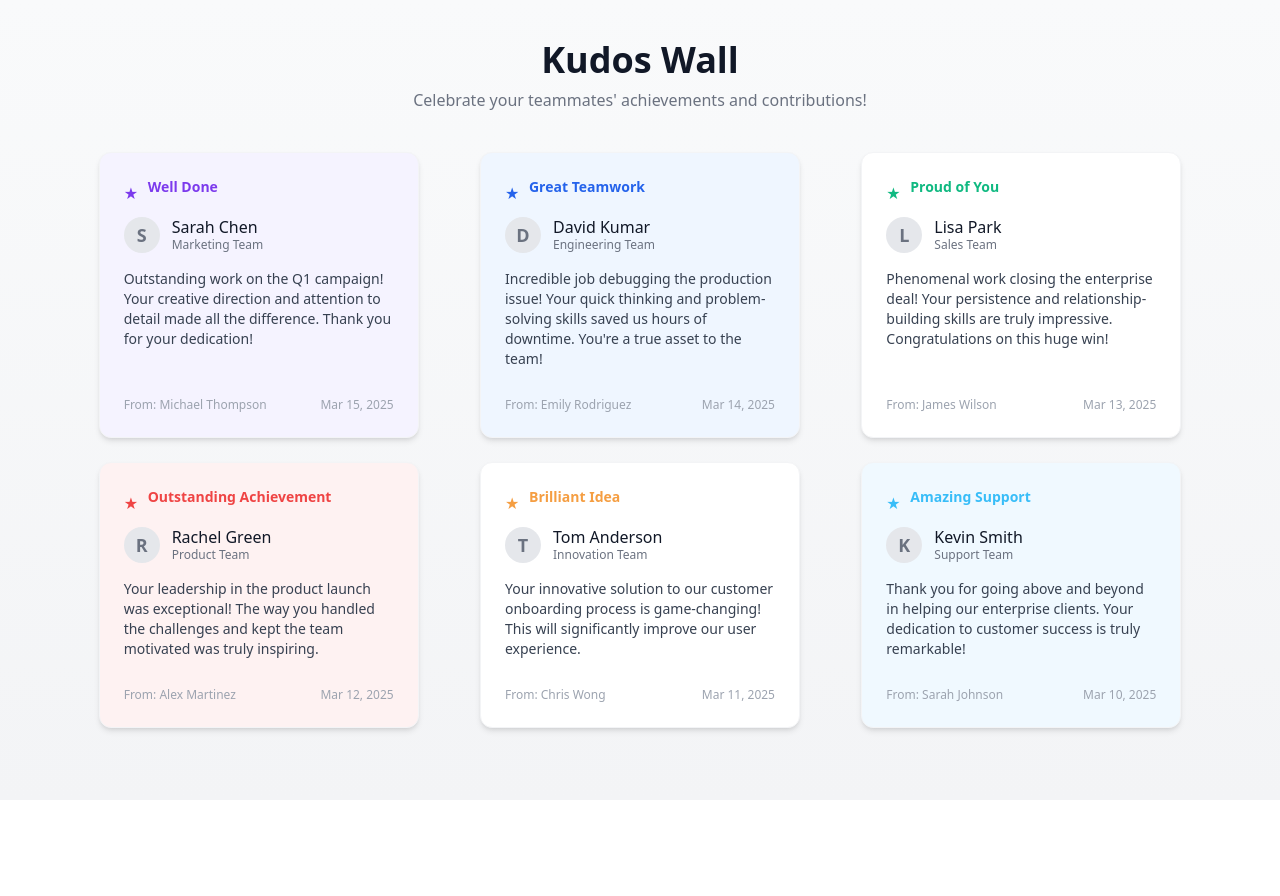
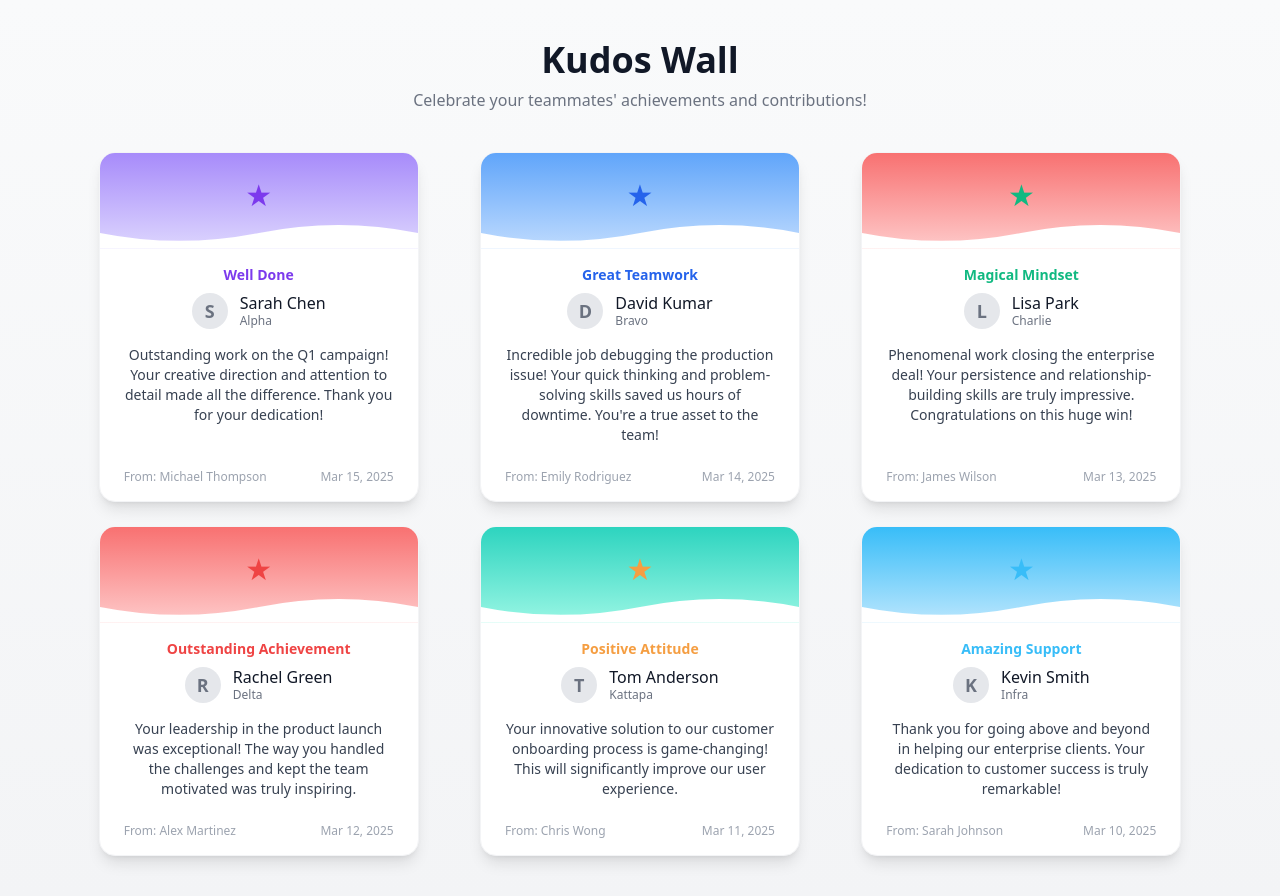
Before and after one commit to AnjaliBhansari/hackathon-frontend, a Next.js app: page / in a window 1280 px wide. Before the commit the page ends 800 px from the top, so only its background shows below. Built offline with nearby package versions, Linux system fonts and the light colour scheme.

Commit message:
fix: update home page
Signed-off-by: parth-at <parth.patel@avestatechnologies.com>

```diff
--- a/src/pages/index.tsx
+++ b/src/pages/index.tsx
@@ -1,13 +1,14 @@
 import React from "react";
 import { KudosCard } from "@/presentation/features/kudos/components/kudos-card";
+import { TEAM_OPTIONS, CATEGORY_OPTIONS } from "@/presentation/features/kudos/constants/options";
 
 // Dummy data for temporary display
 const dummyKudos = [
   {
-    category: "Well Done",
+    category: CATEGORY_OPTIONS[7].label,
     categoryValue: "well-done",
     recipientName: "Sarah Chen",
-    teamName: "Marketing Team",
+    teamName: TEAM_OPTIONS[0].label,
     message:
       "Outstanding work on the Q1 campaign! Your creative direction and attention to detail made all the difference. Thank you for your dedication!",
     senderName: "Michael Thompson",
@@ -15,10 +16,10 @@ const dummyKudos = [
     categoryColor: "#7C3AED",
   },
   {
-    category: "Great Teamwork",
+    category: CATEGORY_OPTIONS[0].label,
     categoryValue: "great-teamwork",
     recipientName: "David Kumar",
-    teamName: "Engineering Team",
+    teamName: TEAM_OPTIONS[1].label,
     message:
       "Incredible job debugging the production issue! Your quick thinking and problem-solving skills saved us hours of downtime. You're a true asset to the team!",
     senderName: "Emily Rodriguez",
@@ -26,10 +27,10 @@ const dummyKudos = [
     categoryColor: "#2563EB",
   },
   {
-    category: "Proud of You",
-    categoryValue: "proud-of-you",
+    category:  CATEGORY_OPTIONS[9].label,
+    categoryValue: "outstanding-achievement",
     recipientName: "Lisa Park",
-    teamName: "Sales Team",
+    teamName: TEAM_OPTIONS[2].label,
     message:
       "Phenomenal work closing the enterprise deal! Your persistence and relationship-building skills are truly impressive. Congratulations on this huge win!",
     senderName: "James Wilson",
@@ -37,10 +38,10 @@ const dummyKudos = [
     categoryColor: "#10B981",
   },
   {
-    category: "Outstanding Achievement",
+    category: CATEGORY_OPTIONS[8].label,
     categoryValue: "outstanding-achievement",
     recipientName: "Rachel Green",
-    teamName: "Product Team",
+    teamName: TEAM_OPTIONS[3].label,
     message:
       "Your leadership in the product launch was exceptional! The way you handled the challenges and kept the team motivated was truly inspiring.",
     senderName: "Alex Martinez",
@@ -48,10 +49,10 @@ const dummyKudos = [
     categoryColor: "#EF4444",
   },
   {
-    category: "Brilliant Idea",
-    categoryValue: "brilliant-idea",
+    category: CATEGORY_OPTIONS[6].label,
+    categoryValue: 'positive-attitude',
     recipientName: "Tom Anderson",
-    teamName: "Innovation Team",
+    teamName: TEAM_OPTIONS[4].label,
     message:
       "Your innovative solution to our customer onboarding process is game-changing! This will significantly improve our user experience.",
     senderName: "Chris Wong",
@@ -59,10 +60,10 @@ const dummyKudos = [
     categoryColor: "#F59E42",
   },
   {
-    category: "Amazing Support",
+    category: CATEGORY_OPTIONS[2].label,
     categoryValue: "amazing-support",
     recipientName: "Kevin Smith",
-    teamName: "Support Team",
+    teamName: TEAM_OPTIONS[5].label,
     message:
       "Thank you for going above and beyond in helping our enterprise clients. Your dedication to customer success is truly remarkable!",
     senderName: "Sarah Johnson",
--- a/src/presentation/features/kudos/components/kudos-card.tsx
+++ b/src/presentation/features/kudos/components/kudos-card.tsx
@@ -4,16 +4,16 @@ import React from 'react';
  * Map category values to background color classes (tailwind or custom)
  */
 const CATEGORY_BG_COLORS: Record<string, string> = {
-  'great-teamwork': 'bg-blue-50',
-  'innovation-champion': 'bg-yellow-50',
-  'amazing-support': 'bg-sky-50',
-  'leadership-excellence': 'bg-purple-50',
-  'efficiency-expert': 'bg-green-50',
-  'above-and-beyond': 'bg-pink-50',
-  'positive-attitude': 'bg-teal-50',
-  'well-done': 'bg-violet-50',
-  'outstanding-achievement': 'bg-red-50',
-  'magical-mindset': 'bg-orange-50',
+  'great-teamwork': 'from-blue-400 to-blue-200',
+  'innovation-champion': 'from-yellow-400 to-yellow-200',
+  'amazing-support': 'from-sky-400 to-sky-200',
+  'leadership-excellence': 'from-purple-400 to-purple-200',
+  'efficiency-expert': 'from-green-400 to-green-200',
+  'above-and-beyond': 'from-pink-400 to-pink-200',
+  'positive-attitude': 'from-teal-400 to-teal-200',
+  'well-done': 'from-violet-400 to-violet-200',
+  'outstanding-achievement': 'from-red-400 to-red-200',
+  'magical-mindset': 'from-orange-400 to-orange-200',
 };
 
 /**
@@ -44,19 +44,34 @@ export const KudosCard: React.FC<KudosCardProps> = ({
   date,
   categoryColor = '#7C3AED', // default to purple
 }) => {
-  const bgColor = CATEGORY_BG_COLORS[categoryValue] || 'bg-white';
+  const gradient = CATEGORY_BG_COLORS[categoryValue] || 'from-gray-200 to-gray-50';
+
   return (
-    <div className={`${bgColor} rounded-xl shadow-md p-6 flex flex-col gap-3 min-w-[260px] max-w-xs border border-gray-100 relative`}>
-      <div className="flex items-center gap-2 mb-2">
-        {/* Category Icon Placeholder */}
-        <div className="w-4 h-4" style={{ color: categoryColor }}>
-          {/* TODO: Replace with Icon component as per project best practices */}
-          <span className="inline-block align-middle">★</span>
+    <div className="rounded-2xl shadow-lg overflow-hidden max-w-xs min-w-[260px] bg-white border border-gray-100 flex flex-col">
+      {/* Wavy colored top section */}
+      <div className={`relative h-24 bg-gradient-to-b ${gradient}`}>
+        {/* Wavy SVG */}
+        <svg
+          className="absolute bottom-0 left-0 w-full"
+          viewBox="0 0 400 40"
+          fill="none"
+          xmlns="http://www.w3.org/2000/svg"
+          preserveAspectRatio="none"
+        >
+          <path
+            d="M0 20 Q100 40 200 20 T400 20 V40 H0 V20 Z"
+            fill="white"
+          />
+        </svg>
+        {/* Icon */}
+        <div className="absolute top-6 left-1/2 -translate-x-1/2 flex flex-col items-center">
+          <span className="text-3xl" style={{ color: categoryColor }}>★</span>
         </div>
-        <span className="font-semibold text-sm" style={{ color: categoryColor }}>{category}</span>
       </div>
-      <div className="flex items-center gap-3 mb-1">
-        {/* Avatar Placeholder */}
+      {/* Card content */}
+      <div className="flex flex-col gap-2 px-6 py-4 flex-1">
+        <span className="font-semibold text-sm text-center" style={{ color: categoryColor }}>{category}</span>
+        <div className="flex items-center gap-3 justify-center">
           <div className="w-9 h-9 rounded-full bg-gray-200 flex items-center justify-center text-lg font-bold text-gray-500">
             {recipientName.charAt(0)}
           </div>
@@ -65,7 +80,7 @@ export const KudosCard: React.FC<KudosCardProps> = ({
             <div className="text-xs text-gray-500">{teamName}</div>
           </div>
         </div>
-      <div className="flex-1 text-sm text-gray-700 mb-2">
+        <div className="flex-1 text-sm text-gray-700 text-center mt-2 mb-2">
           {message}
         </div>
         <div className="flex items-center justify-between text-xs text-gray-400 mt-2">
@@ -73,5 +88,6 @@ export const KudosCard: React.FC<KudosCardProps> = ({
           <span>{date}</span>
         </div>
       </div>
+    </div>
   );
 };
```
Lines whose indentation alone changed are shown as unchanged.
